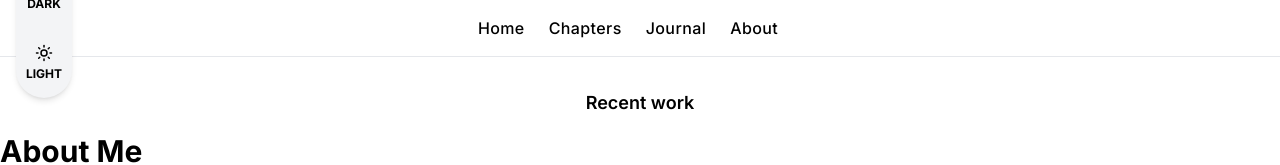
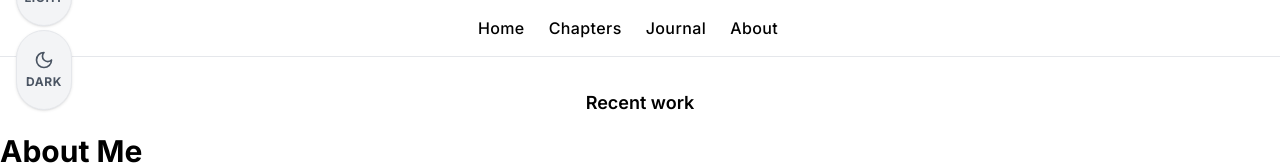
Before and after one commit to Homer-0/my-photo-site, a Next.js app: page /about in a window 1280 px wide. Shown: the top 165 px of the page. Built offline with nearby package versions, Linux system fonts and the light colour scheme; a web font is replaced by a local one.

Commit message:
Update ThemeSwitcher.tsx

```diff
--- a/components/ThemeSwitcher.tsx
+++ b/components/ThemeSwitcher.tsx
@@ -1,42 +1,35 @@
-// components/ThemeSwitcher.tsx
 'use client';
 
 import { useTheme } from 'next-themes';
-import { useState, useEffect } from 'react';
+import { useEffect, useState } from 'react';
 import { Sun, Moon } from 'lucide-react';
-import clsx from 'clsx';
 
 export default function ThemeSwitcher() {
   const { theme, setTheme } = useTheme();
   const [mounted, setMounted] = useState(false);
 
-  useEffect(() => {
-    setMounted(true);
-  }, []);
-
+  useEffect(() => setMounted(true), []);
   if (!mounted) return null;
 
   return (
-    <div className="fixed left-4 top-1/2 transform -translate-y-1/2 flex flex-col items-center rounded-full bg-gray-100 dark:bg-gray-800 shadow-md overflow-hidden w-14">
+    <div className="fixed left-4 top-1/2 -translate-y-1/2 z-50 flex flex-col items-center space-y-1">
+      <button
+        onClick={() => setTheme('light')}
+        className={`flex flex-col items-center justify-center w-14 h-20 rounded-full border text-xs font-bold tracking-wider ${
+          theme === 'light' ? 'bg-white text-black' : 'bg-gray-100 text-gray-600'
+        } shadow transition-all`}
+      >
+        <Sun size={20} className="mb-1" />
+        LIGHT
+      </button>
       <button
         onClick={() => setTheme('dark')}
-        className={clsx(
-          'flex flex-col items-center justify-center px-2 py-4 w-full transition-all hover:bg-gray-200 dark:hover:bg-gray-700',
-          theme === 'dark' && 'bg-gray-300 dark:bg-gray-600'
-        )}
+        className={`flex flex-col items-center justify-center w-14 h-20 rounded-full border text-xs font-bold tracking-wider ${
+          theme === 'dark' ? 'bg-white text-black' : 'bg-gray-100 text-gray-600'
+        } shadow transition-all`}
       >
-        <Moon className="mb-1" size={18} />
-        <span className="text-xs font-bold">DARK</span>
-      </button>
-      <button
-        onClick={() => setTheme('light')}
-        className={clsx(
-          'flex flex-col items-center justify-center px-2 py-4 w-full transition-all hover:bg-gray-200 dark:hover:bg-gray-700',
-          theme === 'light' && 'bg-white dark:bg-gray-600'
-        )}
-      >
-        <Sun className="mb-1" size={18} />
-        <span className="text-xs font-bold">LIGHT</span>
+        <Moon size={20} className="mb-1" />
+        DARK
       </button>
     </div>
   );
```
